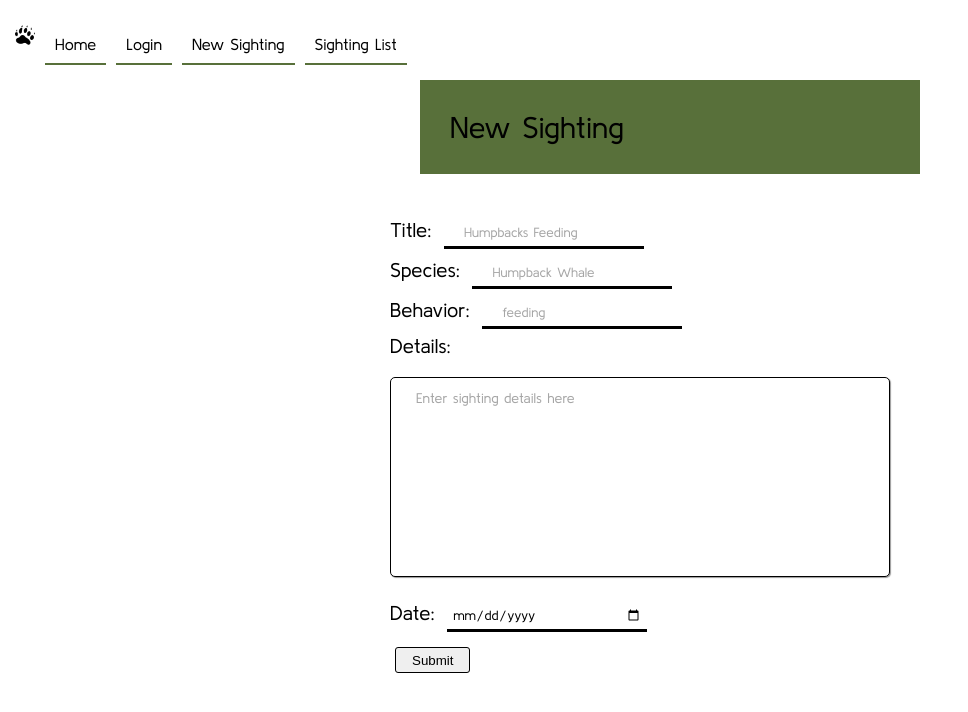
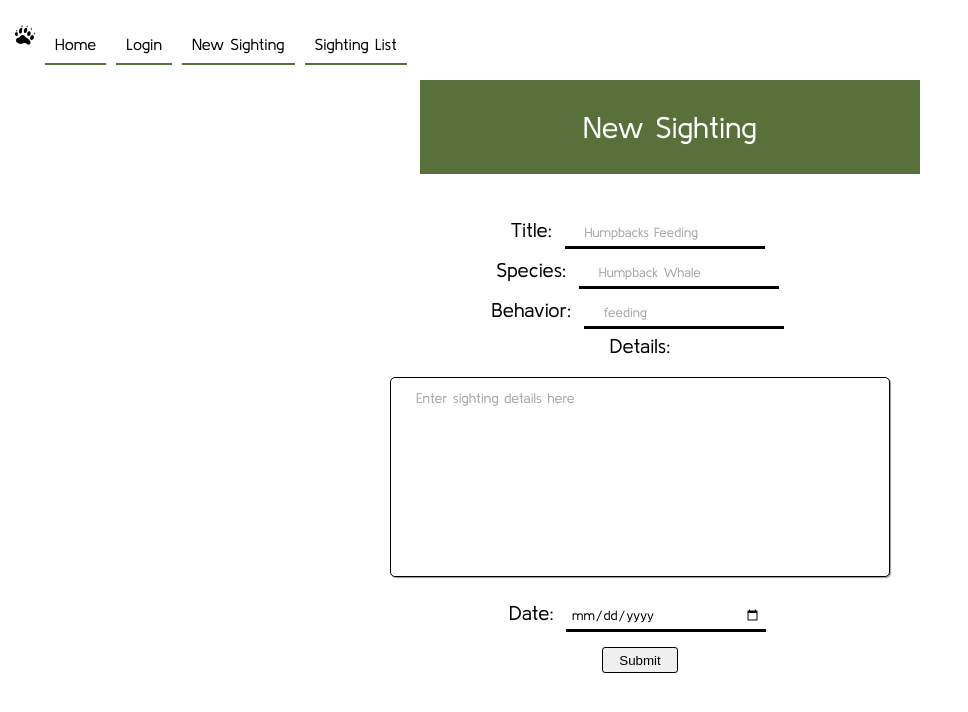
Before and after one commit to klguenth/wildlife-app, a React (Create React App) app: page /sightingForm in a window 1280 px wide. Shown: the top 712 px of the page, without its empty margins (0-968 px from the left). Built offline with nearby package versions, Linux system fonts and the light colour scheme.

Commit message:
adjusted form styling

```diff
--- a/src/Components/SightingForm/SightingForm.css
+++ b/src/Components/SightingForm/SightingForm.css
@@ -1,7 +1,13 @@
+
+#sightingForm {
+    text-align: center;
+}
 
 #sightingForm header {
     width: 100%;
     background-color: #58703A;
+    color: #ffffff;
+    text-align: center;
     font-size: 30px;
     padding: 30px;
     margin: 30px;
@@ -19,12 +25,14 @@
 .form-section {
     color: #000000;
     display: block;
+    text-align: center;
 }
 
 .form-section label {
     color: #000000;
     font-size: 20px;
     width: 100px;
+    padding-top: 5px;
 }
 
 textarea {
--- /dev/null
+++ b/src/Components/SightingList/SightingList.css
@@ -0,0 +1,9 @@
+header {
+    width: 100%;
+    background-color: #58703A;
+    color: #ffffff;
+    text-align: center;
+    font-size: 30px;
+    padding: 30px;
+    margin: 30px;
+}
--- a/src/Components/SightingList/SightingList.js
+++ b/src/Components/SightingList/SightingList.js
@@ -6,8 +6,8 @@ export default class SightingList extends React.Component {
     render() {
         return (
             <div>
-                <header className="sightingListHeader">
-                    Sighting List
+                <header>
+                Sighting List
                 </header>
                 <SortOptions />
                 <section className="sightingList">
```
